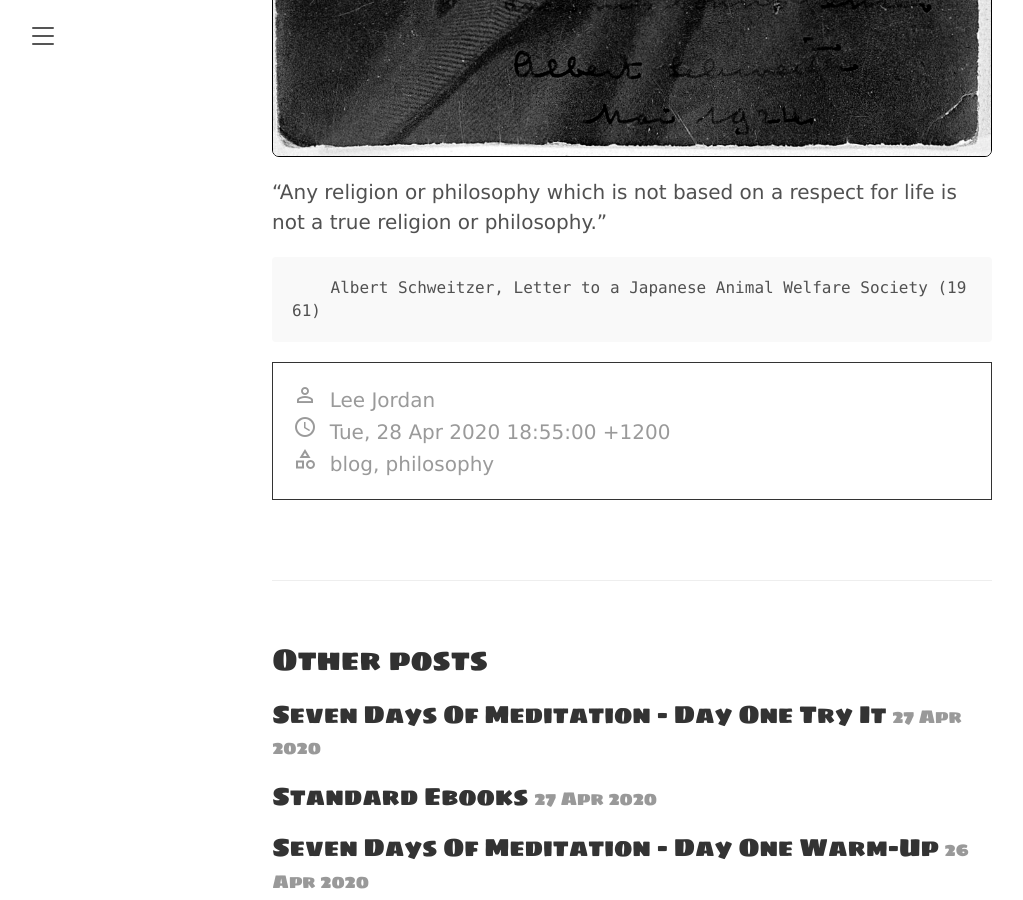
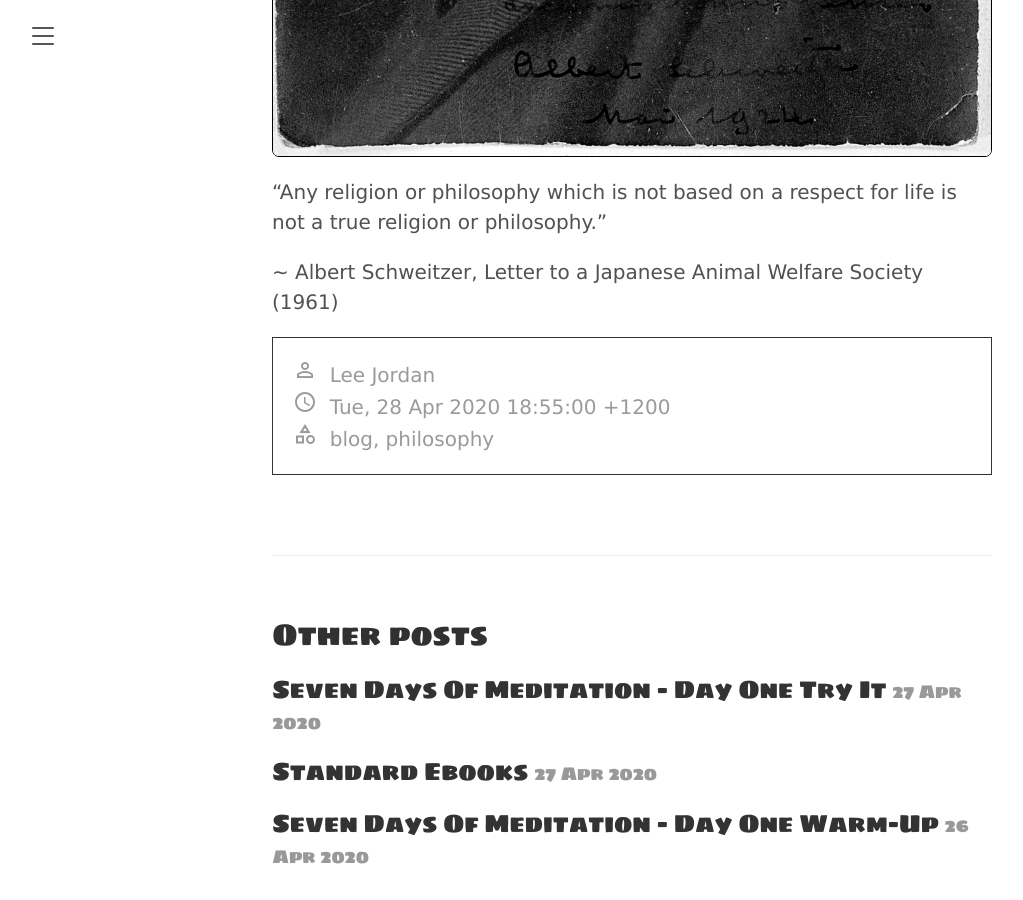
Before and after one commit to tracyjordan/tracyjordan.github.io, a Jekyll site: the page built from _posts/2020-04-28-true-religion-or-philosophy.md, in a window 1280 px wide and 900 px high, scrolled down 1222 px. Shown: the whole window, without its empty margins (8-1031 px from the left). Built offline with Jekyll 4.4.1, drawn with Linux system fonts in a browser that asks for light colours.

```diff
--- a/_posts/2020-04-28-true-religion-or-philosophy.md
+++ b/_posts/2020-04-28-true-religion-or-philosophy.md
@@ -11,4 +11,4 @@ published: true
 
 "Any religion or philosophy which is not based on a respect for life is not a true religion or philosophy."
 
-        Albert Schweitzer, Letter to a Japanese Animal Welfare Society (1961)
+~ Albert Schweitzer, Letter to a Japanese Animal Welfare Society (1961)
```
